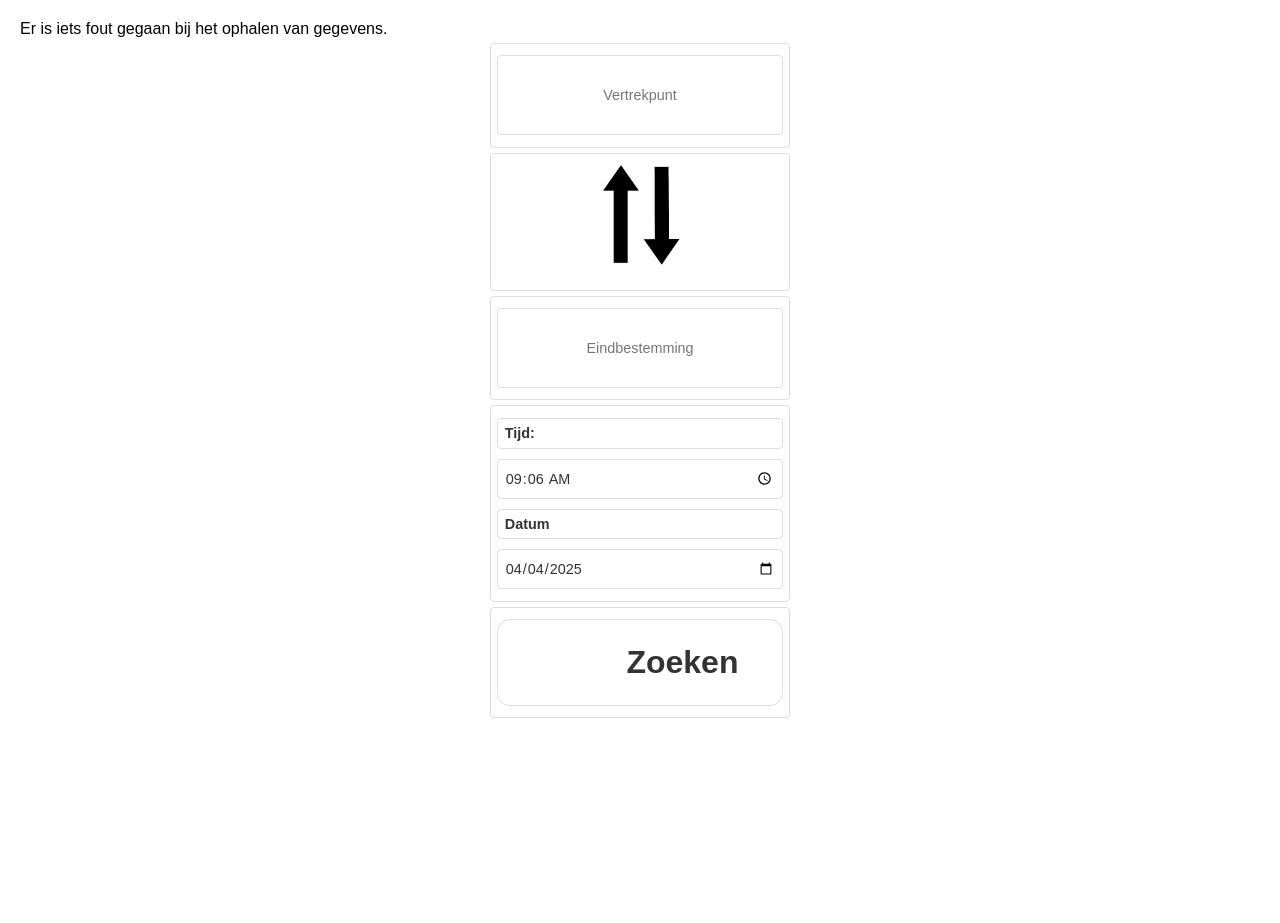
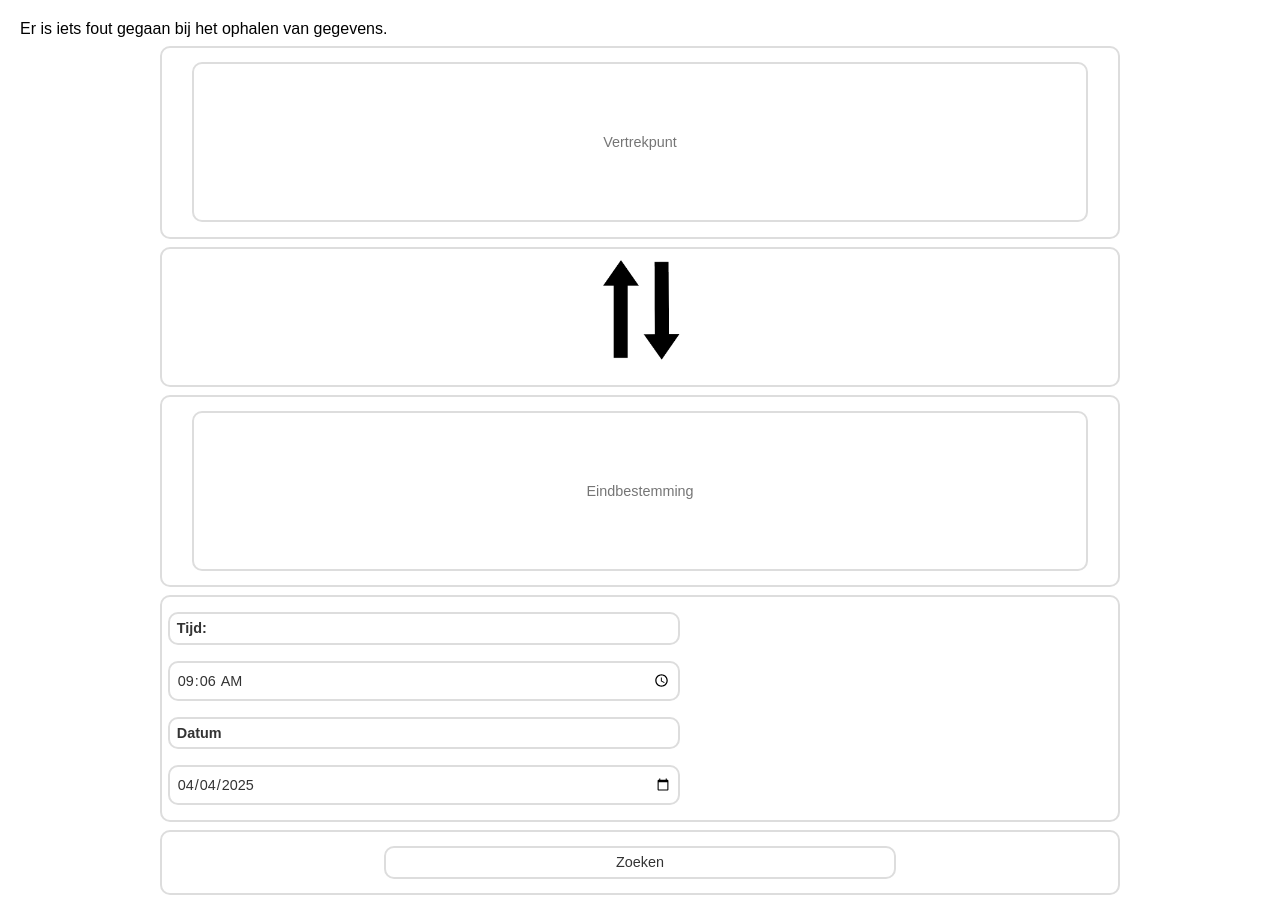
Before and after one commit to jeff9912/CLE3_TEAM11, a PHP site: page / in a window 1280 px wide. Before the commit the page ends 718 px from the top, so only its background shows below. Run offline with PHP 8.4, Linux system fonts and the light colour scheme.

Commit message:
settings en instellingen

```diff
--- a/css/settings.css
+++ b/css/settings.css
@@ -47,17 +47,19 @@ body {
 
 /* Form elements */
 .route, .time, select, button, textarea, .test-class, .center_container, .vertrek_eind,
-#startpunt, #eindpunt, #label-time, #label-datum, #tijd, #datum, button  {
+#startpunt, #eindpunt, #label-time, #label-datum, #tijd, #datum, .zoeken button  {
+
     font-family: var(--font-family);
     font-size: calc(var(--font-size) * 0.9);
     padding: calc(var(--input-padding) * 0.8);
-    border: 1px solid var(--border-color);
+    border: 2px solid var(--border-color);
+    border-radius: 10px;
     background-color: var(--bg-color);
     color: var(--text-color);
-    border-radius: 4px;
-    margin: 5px 0;
+
+    margin: 1vh 0;
     width: 100%;
-    max-width: 300px;
+    max-width: 40vw;
     box-sizing: border-box;
 }
 
--- a/css/style.css
+++ b/css/style.css
@@ -6,7 +6,7 @@
     color: black;
 }
 
-/* verwijdert random witruimte overal */
+
 
 body {
     padding: 2vh 0;
@@ -15,11 +15,14 @@ body {
 form{
     display: flex;
     padding: 0;
+
 }
 
 .center_container {
     display: flex;
     justify-content: center;
+    min-width: 75vw;
+
 }
 
 
@@ -27,8 +30,8 @@ form{
     display: flex;
     justify-content: center;
     align-items: center;
-    height: 10vh;
-    width: 80vw;
+    min-height: 20vh;
+    min-width: 70vw;
     border-style: solid;
     text-decoration: none;
     text-align: center;
@@ -38,6 +41,7 @@ form{
 
 #pijltjes_vertrek_eind {
     height: 15vh;
+
 }
 
 
@@ -71,6 +75,6 @@ form{
 .zoeken button {
     padding: 3vh 10vw;
     border-radius: 1vw;
-    font-weight: bold;
-    font-size: 2rem;
+
+
 }
```
